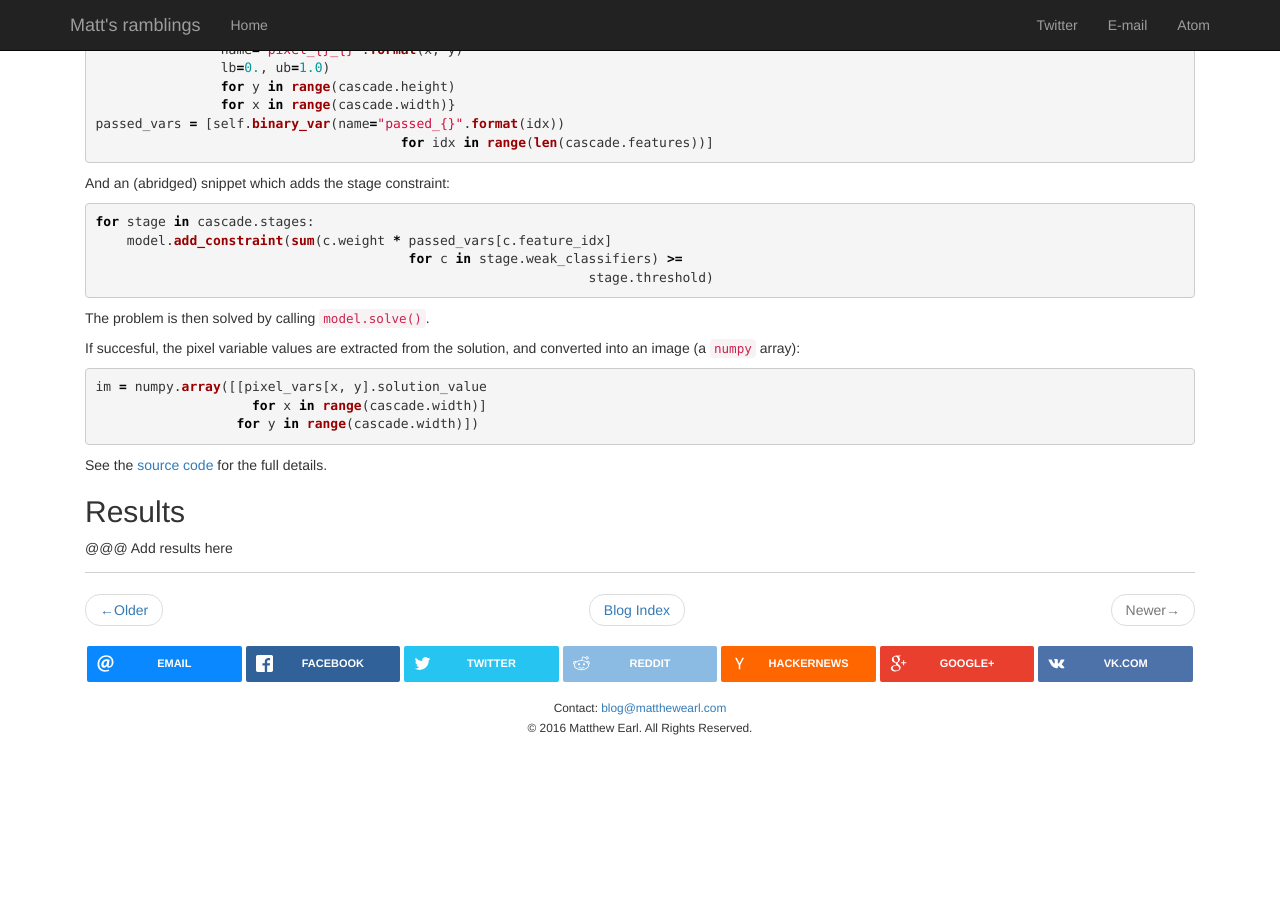
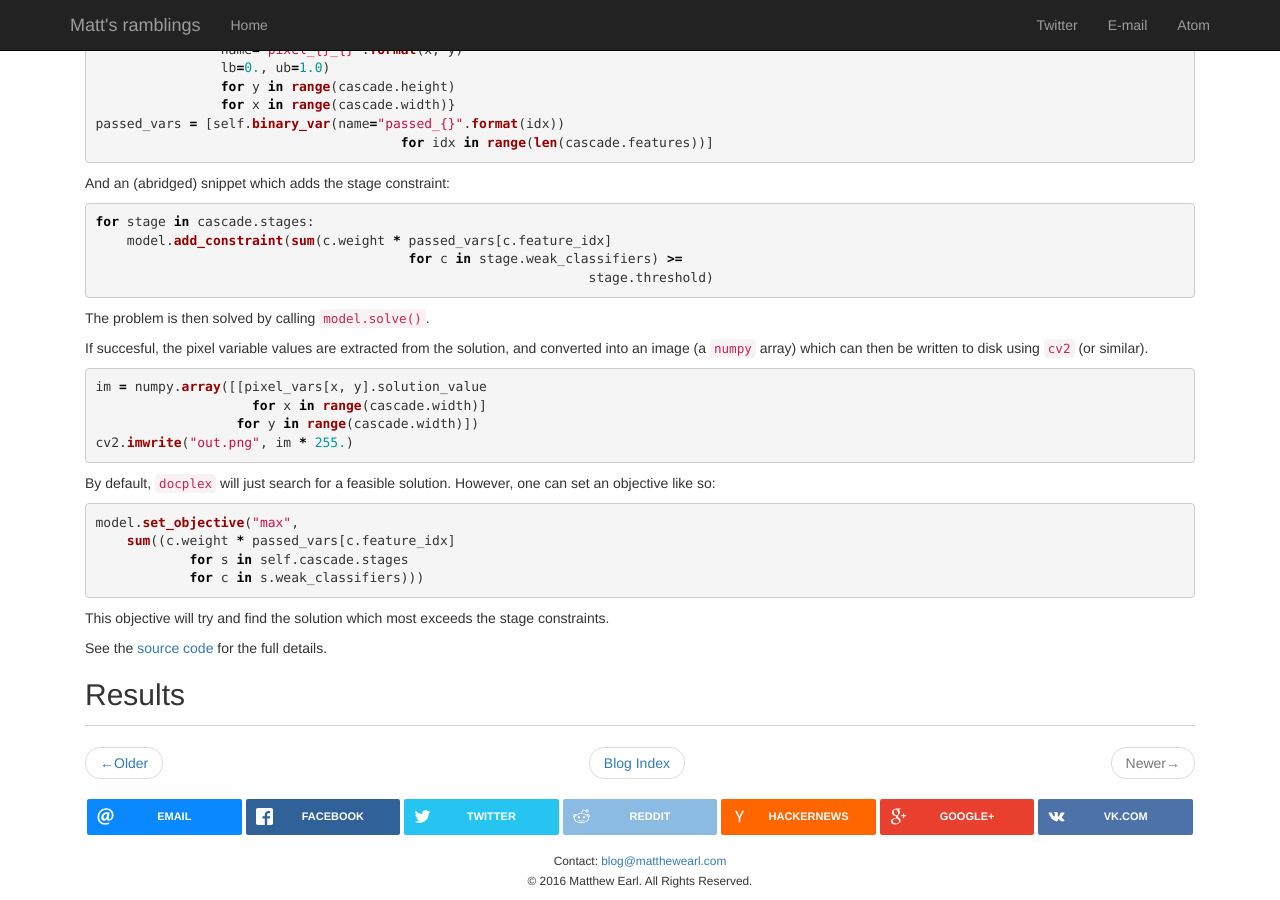
Before and after one commit to matthewearl/matthewearl.github.io, a Jekyll site: the page built from _posts/2016-01-14-inverse-haar.md, in a window 1280 px wide and 900 px high, scrolled down 2169 px. Built offline with Jekyll 4.4.1, drawn with Linux system fonts in a browser that asks for light colours; nearby versions of some CDN libraries; formulas are drawn with MathJax 3; before the commit the page ends 2916 px from its top, so only the background shows below that.

Commit message:
Some tweaks

```diff
--- a/_posts/2016-01-14-inverse-haar.md
+++ b/_posts/2016-01-14-inverse-haar.md
@@ -191,17 +191,30 @@ for stage in cascade.stages:
 The problem is then solved by calling `model.solve()`.
 
 If succesful, the pixel variable values are extracted from the solution, and
-converted into an image (a `numpy` array):
+converted into an image (a `numpy` array) which can then be written to disk
+using `cv2` (or similar).
 
 {% highlight python %}
 im = numpy.array([[pixel_vars[x, y].solution_value
                     for x in range(cascade.width)]
                   for y in range(cascade.width)])
+cv2.imwrite("out.png", im * 255.)
 {% endhighlight %}
+
+By default, `docplex` will just search for a feasible solution. However, one
+can set an objective like so:
+
+{% highlight python %}
+model.set_objective("max",
+    sum((c.weight * passed_vars[c.feature_idx]
+            for s in self.cascade.stages
+            for c in s.weak_classifiers)))
+{% endhighlight %}
+
+This objective will try and find the solution which most exceeds the stage
+constraints.
 
 See the [source code](https://github.com/matthewearl/inversehaar) for the full
 details.
 
 ## Results
-
-@@@ Add results here
```
